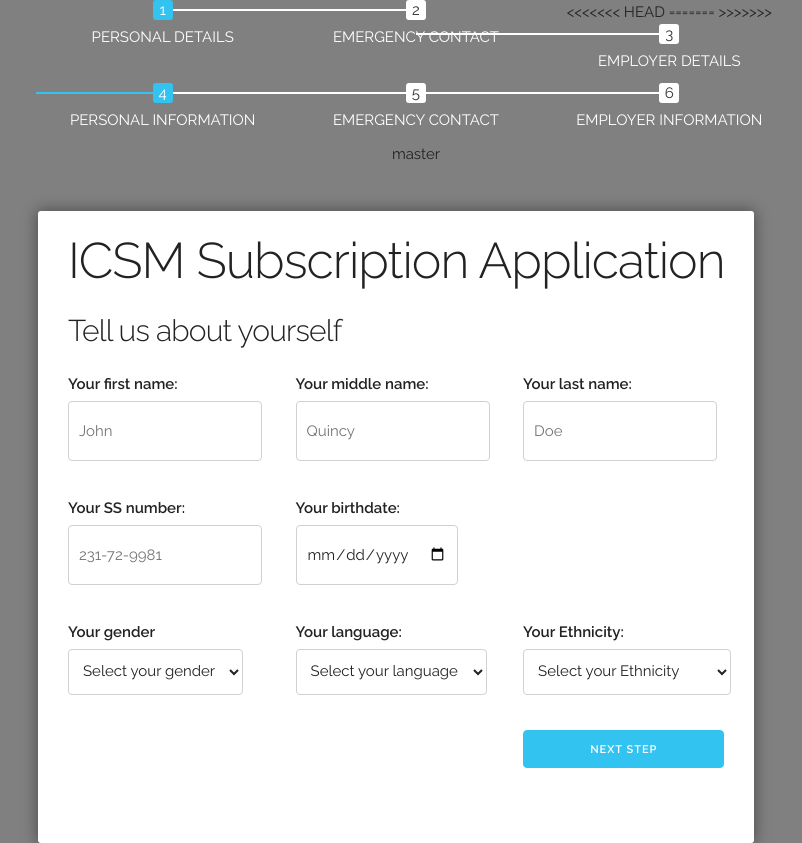
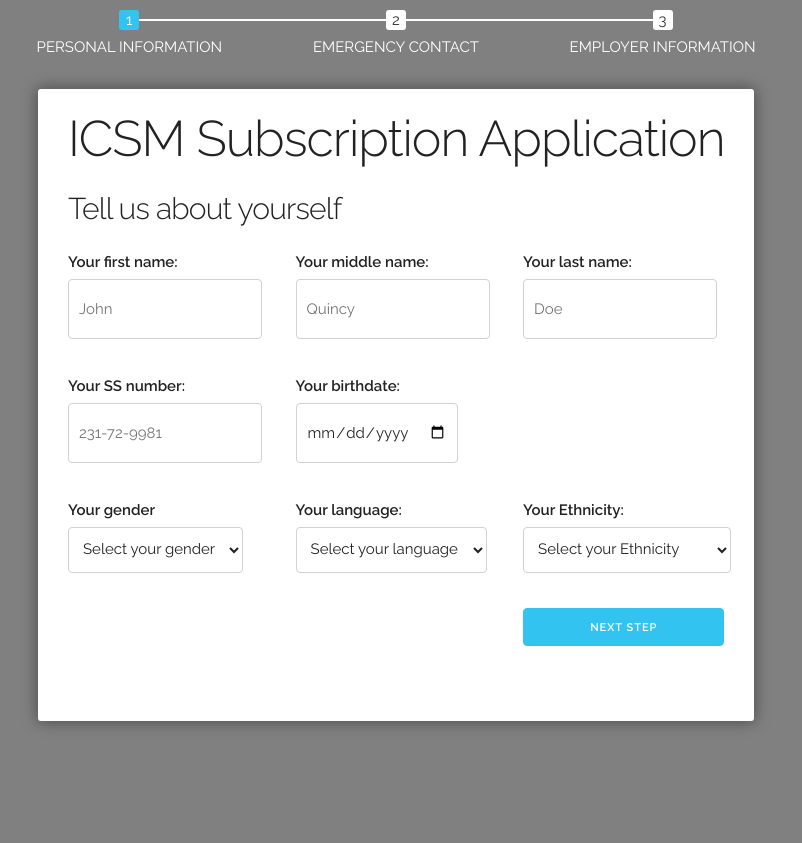
Before and after one commit to JayWIlsonJr/Form-Demo, a plain HTML site: page index.html in a window 1280 px wide. Shown: the whole page, without its empty margins (224-1026 px from the left). After the commit the page ends 800 px from the top, so only its background shows below. Drawn offline with nearby package versions, Linux system fonts and the light colour scheme.

Commit message:
Fixed merge conflicts

```diff
--- a/css/styles.css
+++ b/css/styles.css
@@ -25,11 +25,7 @@ body {
   overflow: hidden;
   counter-reset: step;
   text-align: center;
-<<<<<<< HEAD
-  margin: 10px 0 0 -50px;
-=======
   margin: 10px 0 0 -40px;
->>>>>>> master
 }
 
 .progress-bar li {
--- a/index.html
+++ b/index.html
@@ -40,15 +40,9 @@
       <!-- Progress Bar -->
       <div class="row">
         <ul class="progress-bar">
-<<<<<<< HEAD
-          <li class="active">Personal Details</li>
-          <li>Emergency Contact</li>
-          <li>Employer Details</li>
-=======
           <li class="active">Personal Information</li>
           <li>Emergency Contact</li>
           <li>Employer Information</li>
->>>>>>> master
         </ul>
       </div><!-- .row -->
 
--- a/js/theMagic.js
+++ b/js/theMagic.js
@@ -71,10 +71,6 @@ $(document).ready(function() {
 
   $( "form" ).on( "submit", function( event ) {
     event.preventDefault();
-<<<<<<< HEAD
-  });
-
-=======
 
     $.ajax({
       type: 'POST',
@@ -83,6 +79,6 @@ $(document).ready(function() {
     });
 
   });
->>>>>>> master
+
 
 });
```
